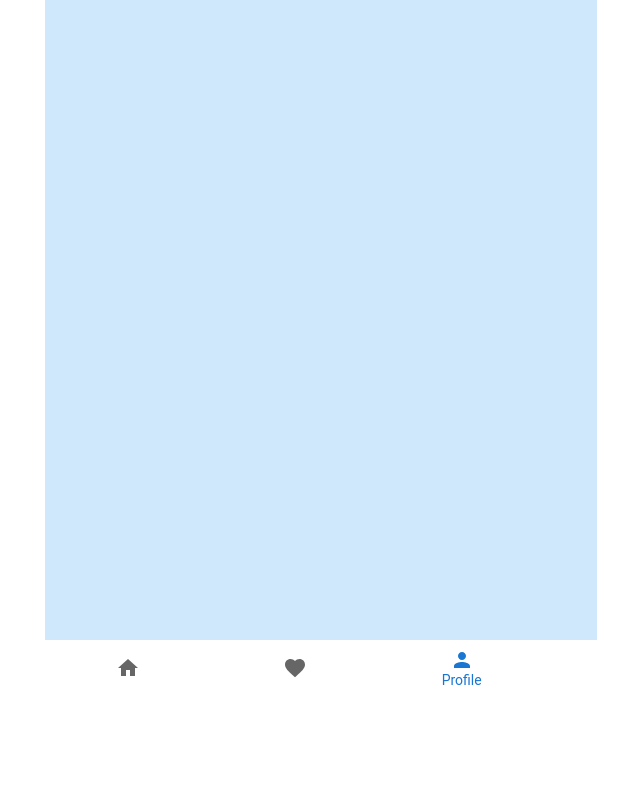
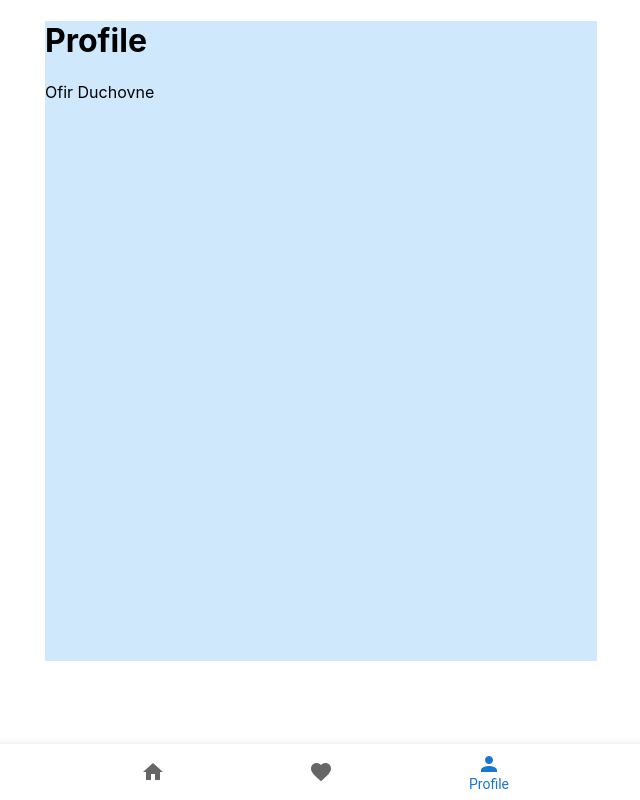
Before and after one commit to YovelElad/SpoTinder-front, a React (Create React App) app: page / in a window 1280 px wide. Both pictures are taken after a click on the button "Profile". Shown: the whole page, without its empty margins (319-959 px from the left). Built offline with nearby package versions, Linux system fonts and the light colour scheme; the HTML template or start-up script is replaced by a standard one.

Commit message:
basic routing

```diff
--- a/package.json
+++ b/package.json
@@ -12,6 +12,7 @@
     "@testing-library/user-event": "^13.5.0",
     "react": "^17.0.2",
     "react-dom": "^17.0.2",
+    "react-router-dom": "^6.2.1",
     "react-scripts": "5.0.0",
     "web-vitals": "^2.1.3"
   },
--- a/src/App.js
+++ b/src/App.js
@@ -1,16 +1,41 @@
+import React from 'react';
 import './App.css';
 import NavBar from './components/NavBar';
 import Container from '@mui/material/Container';
 import Box from '@mui/material/Box';
+import {PageContext} from './Contexts/PageContext';
+import { UserContext } from './Contexts/UserContext';
+import Profile from './components/Profile/Profile';
 
-
+const ofir = {_id:{$oid:"61c5aa15ab0230614f09a5a4"},email:"ofir@email.com",password:"1234",topArtists:["Aviv Geffen","Arik Einstein","Shlomo Artzi","Keren Peles","Static & Ben El","Taylor Swift","Adele","Idan Raichel","Noa Kirel","The Beatles","Queen","Lady Gaga","Omer Adam","Sarit Hadad","Harel Skaat","Mergui","Ed Sheeran","Justin Bieber","Arutz Hakibud","Ivri Lider"],topTracks:["אפס מאמץ","Bezos I","אנג'ל","רסיסים","Fancy Like","Juice","רגע - הופעה חיה באמפי שוני","Drunken Sailor","Love Boy","Love Is In The Air","Love On Top","We Are Never Ever Getting Back Together","Bad Romance","לשם","כמה עוד אפשר","Overwhelmed (Ryan Mack Remix)","Watermelon Sugar","Rocket Man (I Think It's Going To Be A Long, Long Time)","אהבה קטנה","הפינאלי","Go the Distance","Two Princes","שלום לך ארץ נהדרת","מאסטר טל","December, 1963 (Oh What a Night!)","עולה עולה","שביל הבריחה","רצה הביתה","שיר הפריחה","איש הברק","בחום של תל אביב","Price Tag","טמפרטורה","קשה לי לא להתרגש","Rolling in the Deep","זה הרגע לאהוב","יהלום - Prod. By Triangle","Drum","Arabian Nights","לך תתרגל איתה","פיז'ו 92","תן לי","Shiny","ואיך שלא","מסיבה","אמא","Take A Bow","כמו סינדרלה","גם אני","עולם משוגע"],"gender":"male","interestedIn":["male","female"],"__v":{"$numberInt":"0"},"country":"IL","id":"61c5aa15ab0230614f09a5a4",image:"https://i.scdn.co/image/ab6775700000ee85106f6ba0ca11f991af308b1c",name:"Ofir Duchovne"};
+const renderSwitch = (page) => {
+  switch(page) {
+    case 'home':
+      return <h1>Home</h1>;
+    case 'matches':
+      return <h1>Matches</h1>;
+    case 'profile':
+      return <Profile/>;
+    default:
+      return <h1>Home</h1>;
+  }
+}
 
 function App() {
+  const [page, setPage] = React.useState('home');
+  const [user, setUser] = React.useState(ofir);
   return (
     <div>
+
       <Container  maxWidth="sm" >
-        <Box sx={{ bgcolor: '#cfe8fc', height: '80vh' }} />
-        <NavBar/>
+        <PageContext.Provider value={{page,setPage}}>
+          <NavBar/>
+        </PageContext.Provider>
+        <UserContext.Provider value={user}>
+          <Box sx={{ bgcolor: '#cfe8fc', height: '80vh' }}>
+            {renderSwitch(page)}
+          </Box>
+        </UserContext.Provider>
       </Container>
     </div>
   );
--- /dev/null
+++ b/src/Contexts/PageContext.js
@@ -0,0 +1,4 @@
+import { createContext } from "react";
+
+
+export const PageContext = createContext(null);
--- /dev/null
+++ b/src/Contexts/UserContext.js
@@ -0,0 +1,4 @@
+import { createContext } from "react";
+
+
+export const UserContext = createContext(null);
--- a/src/components/NavBar.js
+++ b/src/components/NavBar.js
@@ -1,23 +1,21 @@
 import * as React from 'react';
 import BottomNavigation from '@mui/material/BottomNavigation';
 import BottomNavigationAction from '@mui/material/BottomNavigationAction';
-import FolderIcon from '@mui/icons-material/Folder';
-import RestoreIcon from '@mui/icons-material/Restore';
 import FavoriteIcon from '@mui/icons-material/Favorite';
-import LocationOnIcon from '@mui/icons-material/LocationOn';
 import HomeIcon from '@mui/icons-material/Home';
-import ForumIcon from '@mui/icons-material/Forum';
 import PersonIcon from '@mui/icons-material/Person';
+import Paper from '@mui/material/Paper';
+import { PageContext } from '../Contexts/PageContext';
 
-export default function LabelBottomNavigation() {
-  const [value, setValue] = React.useState('home');
+export default function NavBar() {
+  const {page, setPage} = React.useContext(PageContext);
 
   const handleChange = (event, newValue) => {
-    setValue(newValue);
+    setPage(newValue);
   };
-
   return (
-    <BottomNavigation sx={{ width: 500 }} value={value} onChange={handleChange}>
+    <Paper sx={{ position: 'fixed', bottom: 0, left: 0, right: 0 }} elevation={3}>
+      <BottomNavigation value={page} onChange={handleChange}>
         <BottomNavigationAction
           label="Home"
           value="home"
@@ -34,5 +32,6 @@ export default function LabelBottomNavigation() {
           icon={<PersonIcon />}
         />
       </BottomNavigation>
+    </Paper>
   );
 }
--- /dev/null
+++ b/src/components/Profile/Profile.js
@@ -0,0 +1,12 @@
+import React, { useContext } from 'react'
+import { UserContext } from '../../Contexts/UserContext';
+
+export default function Profile() {
+    const user = useContext(UserContext);
+    return (
+        <div>
+            <h1>Profile</h1>
+            <p>{user.name}</p>
+        </div>
+    )
+}
```
Also changed, not shown: 1 other file (tests, documents, lock files or other folders). Lines whose indentation alone changed are shown as unchanged.
